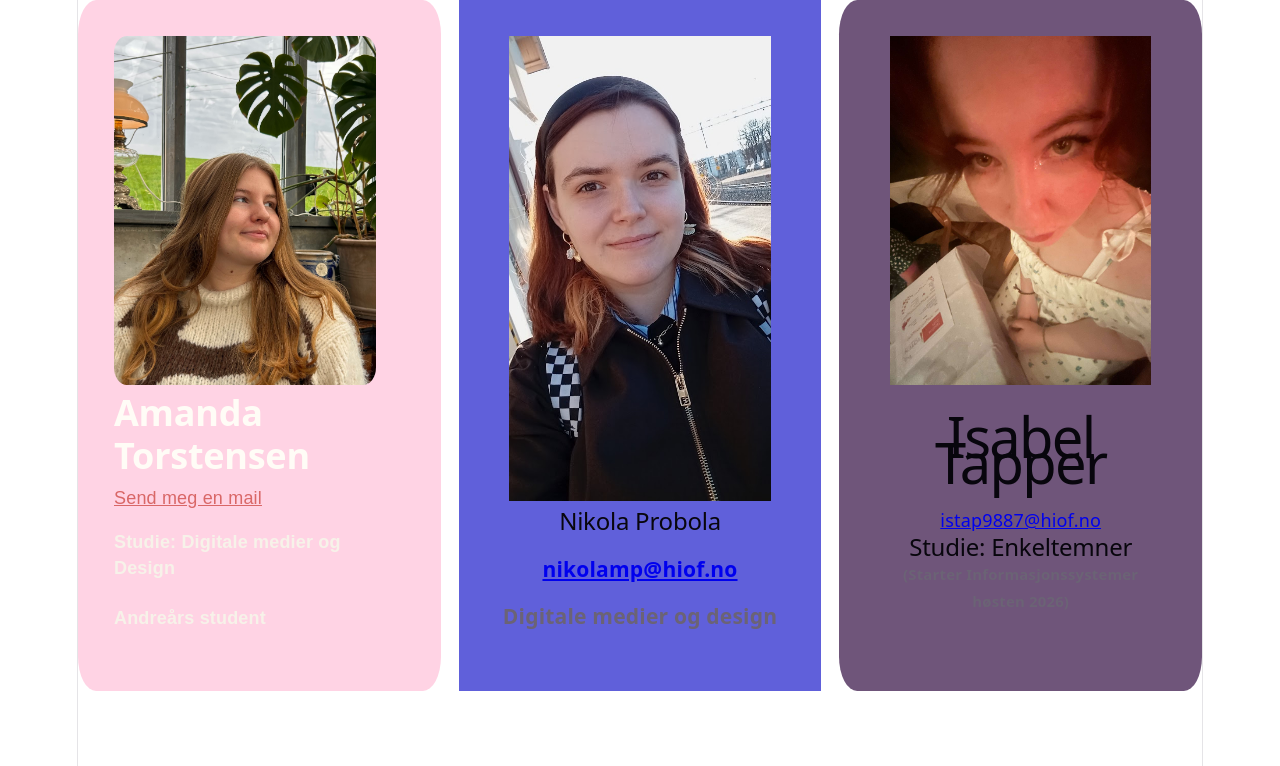
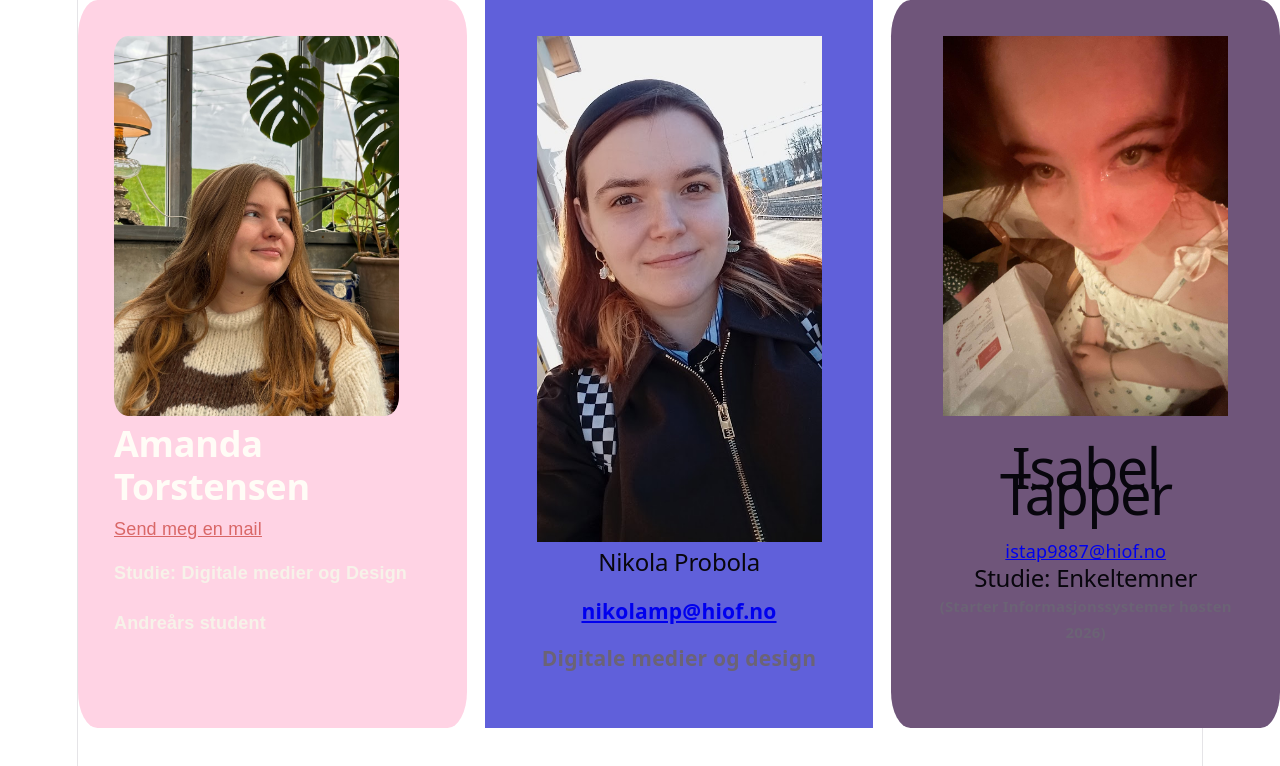
Before and after one commit to Nikola714/Arbeidskrav4_UIN26, a React app in the folder frontend/: page / in a window 1280 px wide. Shown: the top 766 px of the page. Built offline with nearby package versions, Linux system fonts and the light colour scheme; the HTML template or start-up script is replaced by a standard one.

Commit message:
Fikset App.css
vårt kortene er i midten av hele nettiside

```diff
--- a/frontend/src/App.css
+++ b/frontend/src/App.css
@@ -1,8 +1,11 @@
 body{
       max-width: 1400px;
+      position: relative;
 }
 
 main{
     display: flex;
     gap: 1rem;
+    justify-content: center;
+    position: absolute;
 }
```
